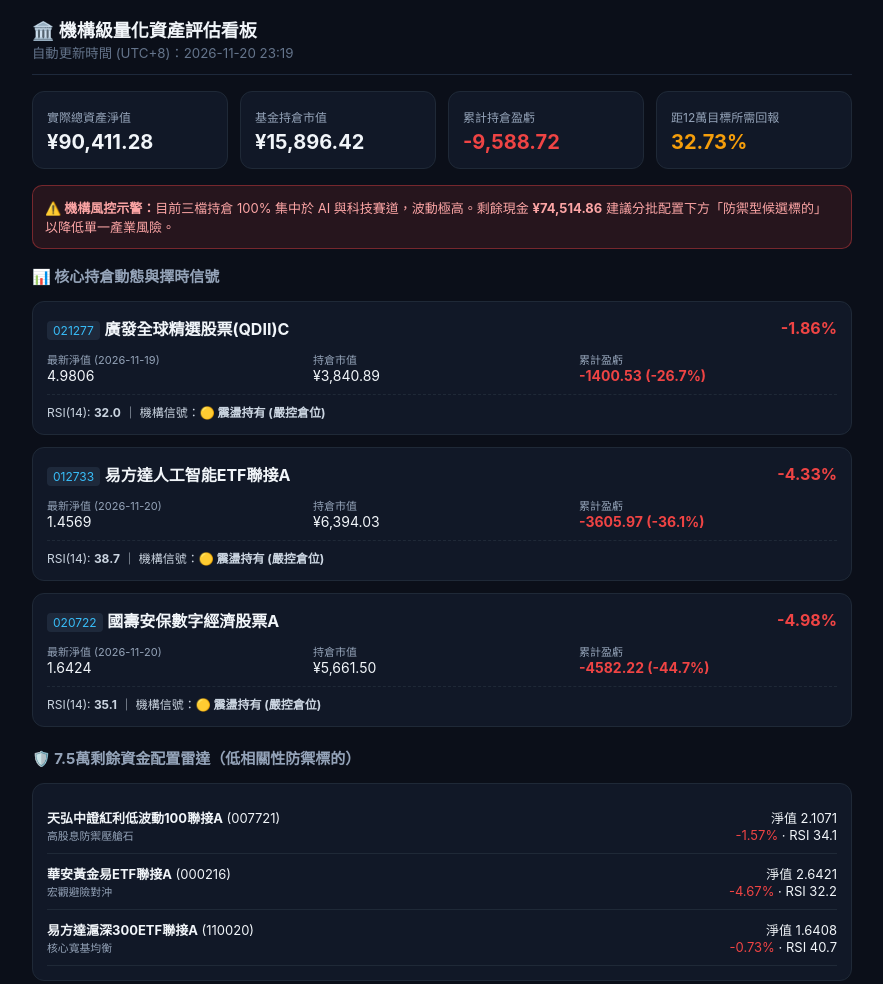
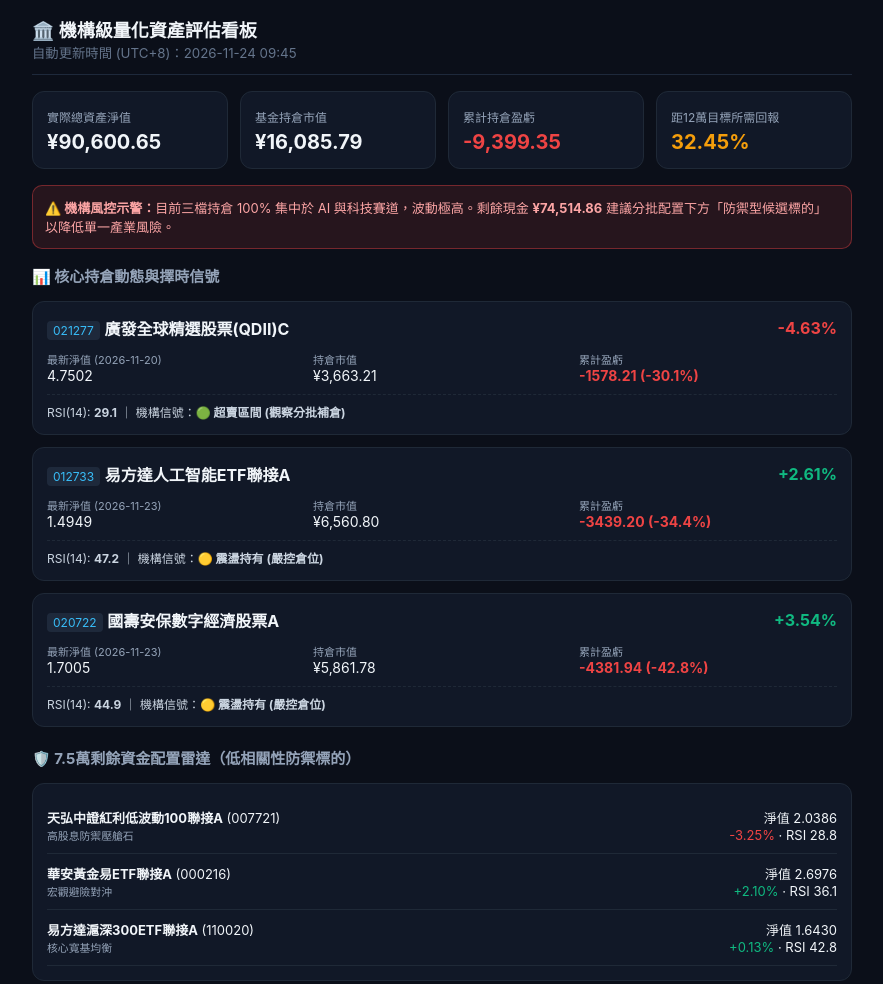
Before and after one commit to kkkkent666/My-fund-dashboard, a plain HTML site: page index.html in a window 1280 px wide. Shown: the top 984 px of the page, without its empty margins (198-1081 px from the left). Drawn offline with Linux system fonts and the light colour scheme.

Commit message:
Auto-update daily fund NAV and dashboard

```diff
--- a/index.html
+++ b/index.html
@@ -27,13 +27,13 @@
 <body>
 <div class="container">
   <div class="header">
-    <div><h2 style="margin:0;font-size:18px;">🏛️ 機構級量化資產評估看板</h2><small style="color:#64748b">自動更新時間 (UTC+8)：2026-11-20 23:19</small></div>
+    <div><h2 style="margin:0;font-size:18px;">🏛️ 機構級量化資產評估看板</h2><small style="color:#64748b">自動更新時間 (UTC+8)：2026-11-24 09:45</small></div>
   </div>
   <div class="kpi-grid">
-    <div class="kpi"><small>實際總資產淨值</small><div class="val">¥90,411.28</div></div>
-    <div class="kpi"><small>基金持倉市值</small><div class="val">¥15,896.42</div></div>
-    <div class="kpi"><small>累計持倉盈虧</small><div class="val" style="color:#ef4444">-9,588.72</div></div>
-    <div class="kpi"><small>距12萬目標所需回報</small><div class="val" style="color:#f59e0b">32.73%</div></div>
+    <div class="kpi"><small>實際總資產淨值</small><div class="val">¥90,600.65</div></div>
+    <div class="kpi"><small>基金持倉市值</small><div class="val">¥16,085.79</div></div>
+    <div class="kpi"><small>累計持倉盈虧</small><div class="val" style="color:#ef4444">-9,399.35</div></div>
+    <div class="kpi"><small>距12萬目標所需回報</small><div class="val" style="color:#f59e0b">32.45%</div></div>
   </div>
   <div class="alert-box">
     <b>⚠️ 機構風控示警：</b>目前三檔持倉 100% 集中於 AI 與科技賽道，波動極高。剩餘現金 <b>¥74,514.86</b> 建議分批配置下方「防禦型候選標的」以降低單一產業風險。
@@ -43,57 +43,57 @@
         <div class="card">
             <div class="row-between">
                 <div><span class="badge">021277</span> <strong>廣發全球精選股票(QDII)C</strong></div>
-                <span style="color:#ef4444;font-weight:bold;">-1.86%</span>
+                <span style="color:#ef4444;font-weight:bold;">-4.63%</span>
             </div>
             <div class="grid-3">
-                <div><small>最新淨值 (2026-11-19)</small><div>4.9806</div></div>
-                <div><small>持倉市值</small><div>¥3,840.89</div></div>
-                <div><small>累計盈虧</small><div style="color:#ef4444;font-weight:bold;">-1400.53 (-26.7%)</div></div>
+                <div><small>最新淨值 (2026-11-20)</small><div>4.7502</div></div>
+                <div><small>持倉市值</small><div>¥3,663.21</div></div>
+                <div><small>累計盈虧</small><div style="color:#ef4444;font-weight:bold;">-1578.21 (-30.1%)</div></div>
             </div>
-            <div class="signal-bar">RSI(14): <b>32.0</b> ｜ 機構信號：<b>🟡 震盪持有 (嚴控倉位)</b></div>
+            <div class="signal-bar">RSI(14): <b>29.1</b> ｜ 機構信號：<b>🟢 超賣區間 (觀察分批補倉)</b></div>
         </div>
         <div class="card">
             <div class="row-between">
                 <div><span class="badge">012733</span> <strong>易方達人工智能ETF聯接A</strong></div>
-                <span style="color:#ef4444;font-weight:bold;">-4.33%</span>
+                <span style="color:#10b981;font-weight:bold;">+2.61%</span>
             </div>
             <div class="grid-3">
-                <div><small>最新淨值 (2026-11-20)</small><div>1.4569</div></div>
-                <div><small>持倉市值</small><div>¥6,394.03</div></div>
-                <div><small>累計盈虧</small><div style="color:#ef4444;font-weight:bold;">-3605.97 (-36.1%)</div></div>
+                <div><small>最新淨值 (2026-11-23)</small><div>1.4949</div></div>
+                <div><small>持倉市值</small><div>¥6,560.80</div></div>
+                <div><small>累計盈虧</small><div style="color:#ef4444;font-weight:bold;">-3439.20 (-34.4%)</div></div>
             </div>
-            <div class="signal-bar">RSI(14): <b>38.7</b> ｜ 機構信號：<b>🟡 震盪持有 (嚴控倉位)</b></div>
+            <div class="signal-bar">RSI(14): <b>47.2</b> ｜ 機構信號：<b>🟡 震盪持有 (嚴控倉位)</b></div>
         </div>
         <div class="card">
             <div class="row-between">
                 <div><span class="badge">020722</span> <strong>國壽安保數字經濟股票A</strong></div>
-                <span style="color:#ef4444;font-weight:bold;">-4.98%</span>
+                <span style="color:#10b981;font-weight:bold;">+3.54%</span>
             </div>
             <div class="grid-3">
-                <div><small>最新淨值 (2026-11-20)</small><div>1.6424</div></div>
-                <div><small>持倉市值</small><div>¥5,661.50</div></div>
-                <div><small>累計盈虧</small><div style="color:#ef4444;font-weight:bold;">-4582.22 (-44.7%)</div></div>
+                <div><small>最新淨值 (2026-11-23)</small><div>1.7005</div></div>
+                <div><small>持倉市值</small><div>¥5,861.78</div></div>
+                <div><small>累計盈虧</small><div style="color:#ef4444;font-weight:bold;">-4381.94 (-42.8%)</div></div>
             </div>
-            <div class="signal-bar">RSI(14): <b>35.1</b> ｜ 機構信號：<b>🟡 震盪持有 (嚴控倉位)</b></div>
+            <div class="signal-bar">RSI(14): <b>44.9</b> ｜ 機構信號：<b>🟡 震盪持有 (嚴控倉位)</b></div>
         </div>
   <h3 style="font-size:15px;color:#94a3b8;margin-top:20px;">🛡️ 7.5萬剩餘資金配置雷達（低相關性防禦標的）</h3>
   <div class="card">
         <div class="watch-item">
             <div><strong>天弘中證紅利低波動100聯接A</strong> (007721)<br><small style="color:#94a3b8">高股息防禦壓艙石</small></div>
-            <div style="text-align:right">淨值 2.1071<br><span style="color:#ef4444">-1.57%</span> · RSI 34.1</div>
+            <div style="text-align:right">淨值 2.0386<br><span style="color:#ef4444">-3.25%</span> · RSI 28.8</div>
         </div>
         <div class="watch-item">
             <div><strong>華安黃金易ETF聯接A</strong> (000216)<br><small style="color:#94a3b8">宏觀避險對沖</small></div>
-            <div style="text-align:right">淨值 2.6421<br><span style="color:#ef4444">-4.67%</span> · RSI 32.2</div>
+            <div style="text-align:right">淨值 2.6976<br><span style="color:#10b981">+2.10%</span> · RSI 36.1</div>
         </div>
         <div class="watch-item">
             <div><strong>易方達滬深300ETF聯接A</strong> (110020)<br><small style="color:#94a3b8">核心寬基均衡</small></div>
-            <div style="text-align:right">淨值 1.6408<br><span style="color:#ef4444">-0.73%</span> · RSI 40.7</div>
+            <div style="text-align:right">淨值 1.6430<br><span style="color:#10b981">+0.13%</span> · RSI 42.8</div>
         </div></div>
   <button class="btn" onclick="copyForGemini()">📋 一鍵複製今日最新數據（貼給 Gemini 分析）</button>
 </div>
 <script>
-const latestData = {"updated_at": "2026-11-20 23:19", "total_capital_initial": 100000.0, "target_capital": 120000.0, "current_net_worth": 90411.28, "fund_market_value": 15896.42, "cash_remaining": 74514.86, "cumulative_pnl": -9588.72, "today_estimated_pnl": -658.9, "gap_to_120k": 29588.72, "required_return_pct": 32.73, "holdings": [{"code": "021277", "name": "廣發全球精選股票(QDII)C", "tag": "全球科技QDII", "nav": 4.9806, "nav_date": "2026-11-19", "daily_pct": -1.86, "value": 3840.89, "cost": 5241.42, "pnl": -1400.53, "pnl_pct": -26.72, "rsi": 32.0, "signal": "🟡 震盪持有 (嚴控倉位)"}, {"code": "012733", "name": "易方達人工智能ETF聯接A", "tag": "A股AI算力", "nav": 1.4569, "nav_date": "2026-11-20", "daily_pct": -4.33, "value": 6394.03, "cost": 10000.0, "pnl": -3605.97, "pnl_pct": -36.06, "rsi": 38.7, "signal": "🟡 震盪持有 (嚴控倉位)"}, {"code": "020722", "name": "國壽安保數字經濟股票A", "tag": "硬科技動能", "nav": 1.6424, "nav_date": "2026-11-20", "daily_pct": -4.98, "value": 5661.5, "cost": 10243.72, "pnl": -4582.22, "pnl_pct": -44.73, "rsi": 35.1, "signal": "🟡 震盪持有 (嚴控倉位)"}], "defensive_watchlist": [{"code": "007721", "name": "天弘中證紅利低波動100聯接A", "role": "高股息防禦壓艙石", "nav": 2.1071, "daily_pct": -1.57, "rsi": 34.1}, {"code": "000216", "name": "華安黃金易ETF聯接A", "role": "宏觀避險對沖", "nav": 2.6421, "daily_pct": -4.67, "rsi": 32.2}, {"code": "110020", "name": "易方達滬深300ETF聯接A", "role": "核心寬基均衡", "nav": 1.6408, "daily_pct": -0.73, "rsi": 40.7}]};
+const latestData = {"updated_at": "2026-11-24 09:45", "total_capital_initial": 100000.0, "target_capital": 120000.0, "current_net_worth": 90600.65, "fund_market_value": 16085.79, "cash_remaining": 74514.86, "cumulative_pnl": -9399.35, "today_estimated_pnl": 189.45, "gap_to_120k": 29399.35, "required_return_pct": 32.45, "holdings": [{"code": "021277", "name": "廣發全球精選股票(QDII)C", "tag": "全球科技QDII", "nav": 4.7502, "nav_date": "2026-11-20", "daily_pct": -4.63, "value": 3663.21, "cost": 5241.42, "pnl": -1578.21, "pnl_pct": -30.11, "rsi": 29.1, "signal": "🟢 超賣區間 (觀察分批補倉)"}, {"code": "012733", "name": "易方達人工智能ETF聯接A", "tag": "A股AI算力", "nav": 1.4949, "nav_date": "2026-11-23", "daily_pct": 2.61, "value": 6560.8, "cost": 10000.0, "pnl": -3439.2, "pnl_pct": -34.39, "rsi": 47.2, "signal": "🟡 震盪持有 (嚴控倉位)"}, {"code": "020722", "name": "國壽安保數字經濟股票A", "tag": "硬科技動能", "nav": 1.7005, "nav_date": "2026-11-23", "daily_pct": 3.54, "value": 5861.78, "cost": 10243.72, "pnl": -4381.94, "pnl_pct": -42.78, "rsi": 44.9, "signal": "🟡 震盪持有 (嚴控倉位)"}], "defensive_watchlist": [{"code": "007721", "name": "天弘中證紅利低波動100聯接A", "role": "高股息防禦壓艙石", "nav": 2.0386, "daily_pct": -3.25, "rsi": 28.8}, {"code": "000216", "name": "華安黃金易ETF聯接A", "role": "宏觀避險對沖", "nav": 2.6976, "daily_pct": 2.1, "rsi": 36.1}, {"code": "110020", "name": "易方達滬深300ETF聯接A", "role": "核心寬基均衡", "nav": 1.643, "daily_pct": 0.13, "rsi": 42.8}]};
 function copyForGemini() {
   const prompt = "這是我今日自動更新的基金持倉與市場數據，請以專業投資經理人角度幫我評估今日變化與下一步調倉建議：\n" + JSON.stringify(latestData, null, 2);
   navigator.clipboard.writeText(prompt).then(() => alert("✅ 已複製今日最新持倉數據！請切換到 Gemini 貼上即可。"));
```
Also changed, not shown: portfolio_data.json (+38 -38 lines).
